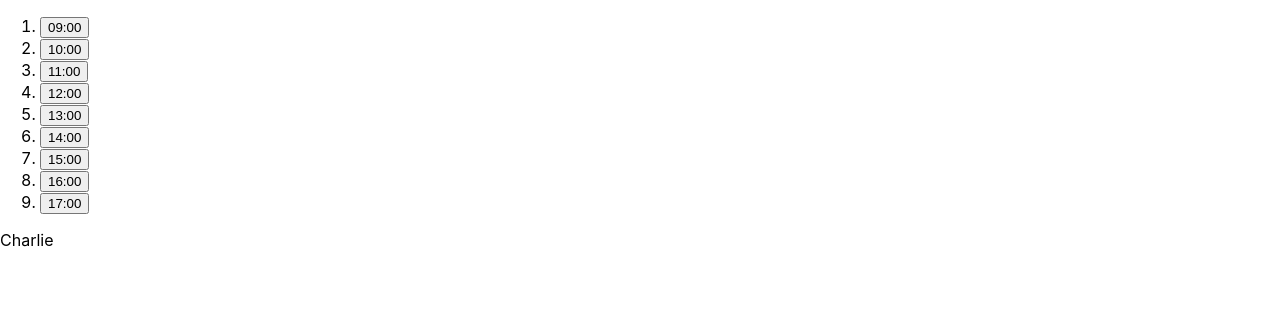
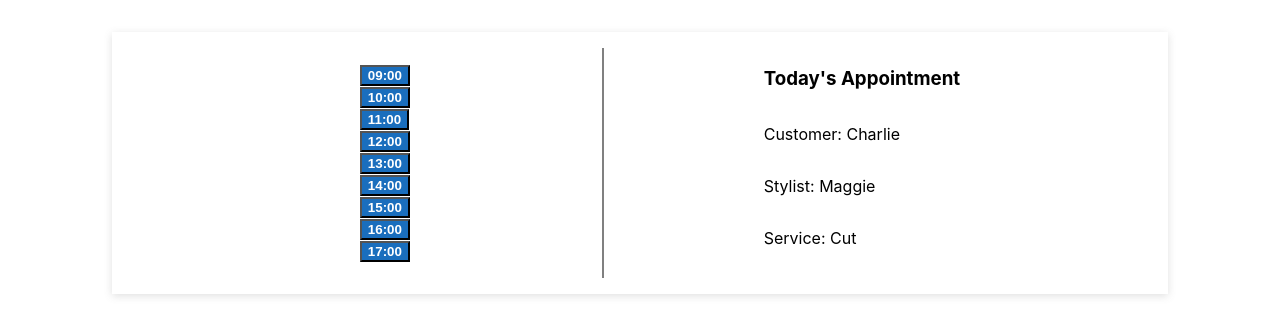
Before and after one commit to GersonEC/training-react-tdd, a React (Create React App) app: page / in a window 1280 px wide. Shown: the top 336 px of the page. Built offline with nearby package versions, Linux system fonts and the light colour scheme.

Commit message:
Styling App.

```diff
--- a/src/App.css
+++ b/src/App.css
@@ -1,38 +1,5 @@
-.App {
-  text-align: center;
+.app {
+  display: flex;
+  justify-content: center;
+  padding-top: 2rem;
 }
-
-.App-logo {
-  height: 40vmin;
-  pointer-events: none;
-}
-
-@media (prefers-reduced-motion: no-preference) {
-  .App-logo {
-    animation: App-logo-spin infinite 20s linear;
-  }
-}
-
-.App-header {
-  background-color: #282c34;
-  min-height: 100vh;
-  display: flex;
-  flex-direction: column;
-  align-items: center;
-  justify-content: center;
-  font-size: calc(10px + 2vmin);
-  color: white;
-}
-
-.App-link {
-  color: #61dafb;
-}
-
-@keyframes App-logo-spin {
-  from {
-    transform: rotate(0deg);
-  }
-  to {
-    transform: rotate(360deg);
-  }
-}
--- a/src/App.tsx
+++ b/src/App.tsx
@@ -1,9 +1,14 @@
 import React from "react";
-import { AppointmentsDayView } from "./components/Appointment";
+import { AppointmentsDayView } from "./components/AppoimentsDayView";
 import { mockAppointments } from "./utils/mockData";
+import "./App.css";
 
 function App() {
-  return <AppointmentsDayView appointments={mockAppointments} />;
+  return (
+    <div className="app">
+      <AppointmentsDayView appointments={mockAppointments} />
+    </div>
+  );
 }
 
 export default App;
--- /dev/null
+++ b/src/components/AppoimentsDayView.tsx
@@ -0,0 +1,41 @@
+import React, { useState } from "react";
+import { Appointment as AppointmentModel } from "../utils/models";
+import { Appointment } from "./Appointment";
+import "./AppointmentsDayView.css";
+
+const appointmentTimeOfDay = (startsAt: number) => {
+  const [h, m] = new Date(startsAt).toTimeString().split(":");
+  return `${h}:${m}`;
+};
+
+interface AppointmentsDayViewProps {
+  appointments: AppointmentModel[];
+}
+
+export const AppointmentsDayView = (props: AppointmentsDayViewProps) => {
+  const [selectedAppointment, setSelectedAppointment] = useState(0);
+  return (
+    <div id="appointmentsDayView" className="appointments_container">
+      <ol style={{ listStyle: "none" }}>
+        {props.appointments.map((appointment, i) => (
+          <li key={appointment.startsAt}>
+            <button
+              className="time_button"
+              type="button"
+              onClick={() => setSelectedAppointment(i)}
+            >
+              {appointmentTimeOfDay(appointment.startsAt)}
+            </button>
+          </li>
+        ))}
+      </ol>
+      {props.appointments.length === 0 ? (
+        <p>There are no appointments today</p>
+      ) : (
+        <Appointment
+          customer={props.appointments[selectedAppointment].customer}
+        />
+      )}
+    </div>
+  );
+};
--- /dev/null
+++ b/src/components/Appointment.css
@@ -0,0 +1,6 @@
+.appointment_container {
+  display: flex;
+  flex-direction: column;
+  border-left: 2px solid gray;
+  padding-left: 10rem;
+}
--- a/src/components/Appointment.tsx
+++ b/src/components/Appointment.tsx
@@ -1,41 +1,16 @@
-import React, { useState } from "react";
-import { Appointment as AppointmentModel, Customer } from "../utils/models";
-
-const appointmentTimeOfDay = (startsAt: number) => {
-  const [h, m] = new Date(startsAt).toTimeString().split(":");
-  return `${h}:${m}`;
-};
-
+import React from "react";
+import { Customer } from "../utils/models";
+import "./Appointment.css";
 interface AppointmentProps {
   customer: Customer;
 }
 export const Appointment = (props: AppointmentProps) => {
-  return <div>{props.customer.firstName}</div>;
-};
-
-interface AppointmentsDayViewProps {
-  appointments: AppointmentModel[];
-}
-export const AppointmentsDayView = (props: AppointmentsDayViewProps) => {
-  const [selectedAppointment, setSelectedAppointment] = useState(0);
   return (
-    <div id="appointmentsDayView">
-      <ol>
-        {props.appointments.map((appointment, i) => (
-          <li key={appointment.startsAt}>
-            <button type="button" onClick={() => setSelectedAppointment(i)}>
-              {appointmentTimeOfDay(appointment.startsAt)}
-            </button>
-          </li>
-        ))}
-      </ol>
-      {props.appointments.length === 0 ? (
-        <p>There are no appointments today</p>
-      ) : (
-        <Appointment
-          customer={props.appointments[selectedAppointment].customer}
-        />
-      )}
+    <div className="appointment_container">
+      <h3>Today's Appointment</h3>
+      <p>Customer: {props.customer.firstName}</p>
+      <p>Stylist: {props.customer.stylist}</p>
+      <p>Service: {props.customer.service}</p>
     </div>
   );
 };
--- /dev/null
+++ b/src/components/AppointmentsDayView.css
@@ -0,0 +1,18 @@
+.appointments_container {
+  display: flex;
+  inline-size: 80vw;
+  justify-content: space-evenly;
+  box-shadow: rgba(99, 99, 99, 0.2) 0px 2px 8px 0px;
+  padding: 1rem;
+}
+
+.time_button {
+  background-color: rgb(26, 110, 189);
+  color: white;
+  font-weight: bold;
+}
+
+.time_button:hover {
+  cursor: pointer;
+  background-color: rgb(80, 134, 184);
+}
--- a/src/utils/mockData.ts
+++ b/src/utils/mockData.ts
@@ -4,13 +4,40 @@ const today = new Date();
 const at = (hours: number) => today.setHours(hours, 0);
 
 export const mockAppointments: Appointment[] = [
-  { startsAt: at(9), customer: { firstName: "Charlie" } },
-  { startsAt: at(10), customer: { firstName: "Frankie" } },
-  { startsAt: at(11), customer: { firstName: "Casey" } },
-  { startsAt: at(12), customer: { firstName: "Ashley" } },
-  { startsAt: at(13), customer: { firstName: "Jordan" } },
-  { startsAt: at(14), customer: { firstName: "Jay" } },
-  { startsAt: at(15), customer: { firstName: "Alex" } },
-  { startsAt: at(16), customer: { firstName: "Jules" } },
-  { startsAt: at(17), customer: { firstName: "Stevie" } },
+  {
+    startsAt: at(9),
+    customer: { firstName: "Charlie", stylist: "Maggie", service: "Cut" },
+  },
+  {
+    startsAt: at(10),
+    customer: { firstName: "Frankie", stylist: "Maggie", service: "Cut" },
+  },
+  {
+    startsAt: at(11),
+    customer: { firstName: "Casey", stylist: "Maggie", service: "Cut" },
+  },
+  {
+    startsAt: at(12),
+    customer: { firstName: "Ashley", stylist: "Maggie", service: "Cut" },
+  },
+  {
+    startsAt: at(13),
+    customer: { firstName: "Jordan", stylist: "Maggie", service: "Cut" },
+  },
+  {
+    startsAt: at(14),
+    customer: { firstName: "Jay", stylist: "Maggie", service: "Cut" },
+  },
+  {
+    startsAt: at(15),
+    customer: { firstName: "Alex", stylist: "Maggie", service: "Cut" },
+  },
+  {
+    startsAt: at(16),
+    customer: { firstName: "Jules", stylist: "Maggie", service: "Cut" },
+  },
+  {
+    startsAt: at(17),
+    customer: { firstName: "Stevie", stylist: "Maggie", service: "Cut" },
+  },
 ];
--- a/src/utils/models.ts
+++ b/src/utils/models.ts
@@ -1,5 +1,8 @@
 export interface Customer {
   firstName: string;
+  stylist: string;
+  service: string;
+  notes?: string;
 }
 
 export interface Appointment {
```
Also changed, not shown: 1 other file (tests, documents, lock files or other folders).
